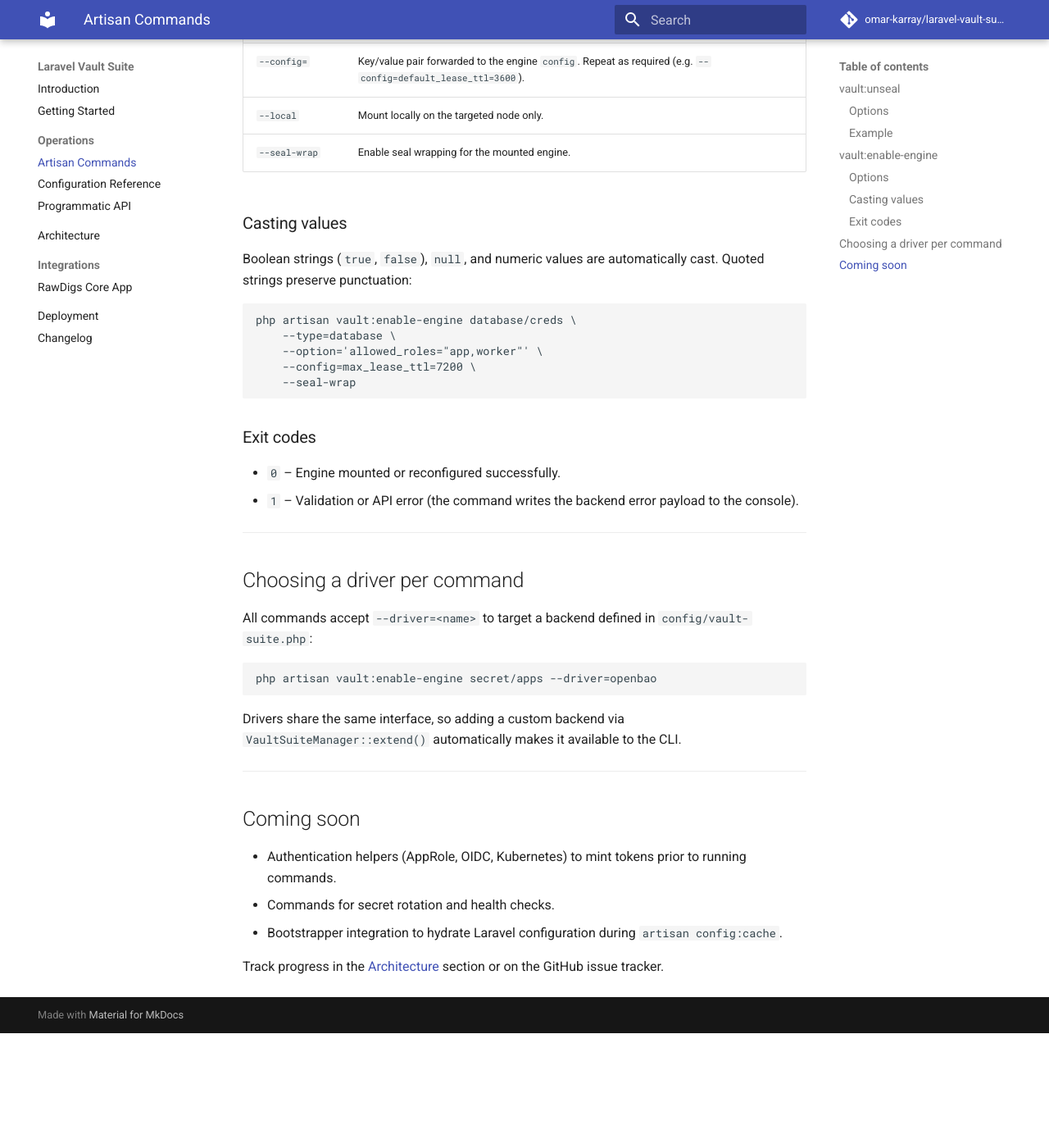
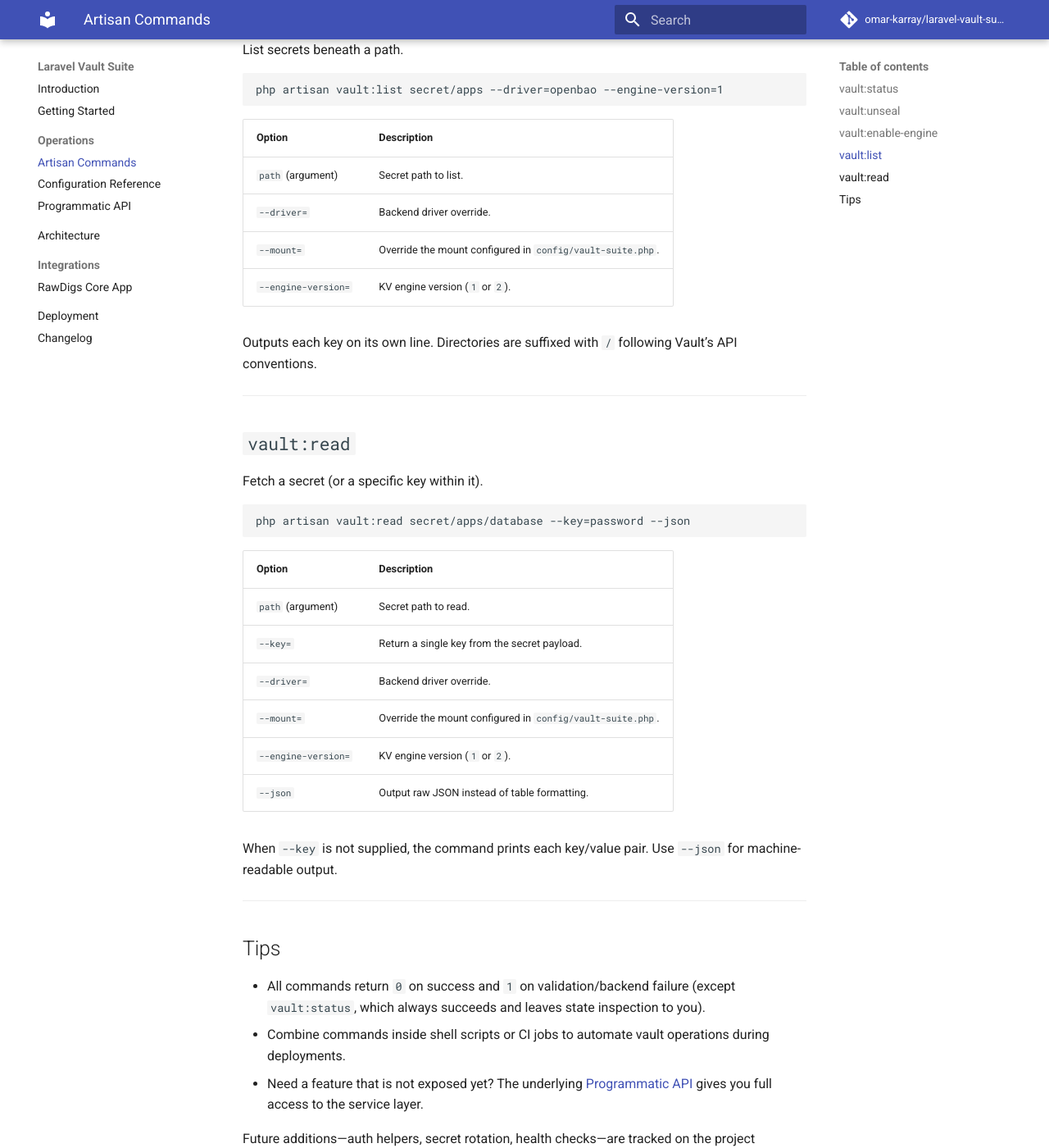
Before and after one commit to omar-karray/Laravel-secrets-manager, an MkDocs documentation site: the page built from docs/commands.md, in a window 1280 px wide and 1400 px high, scrolled down 1995 px. Shown: the whole window at 82% size. Built offline with MkDocs 1.6.1 and Material for MkDocs 9.7.7, drawn with Linux system fonts in a browser that asks for light colours; comment, search, counter and statistics services are not loaded; before the commit the page ends 3255 px from its top, so only the background shows below that; some of the changed text lies outside the part shown.

Commit message:
feat: add status, list, and read vault commands

````diff
--- a/docs/commands.md
+++ b/docs/commands.md
@@ -1,11 +1,24 @@
 # Artisan Commands
 
-Laravel Vault Suite ships with operational commands for the workflows engineers run daily. Commands are auto-registered by the service provider once the package is installed.
+Laravel Vault Suite ships with operational commands for the workflows engineers run daily. Each command accepts a `--driver` flag so you can target any backend defined in `config/vault-suite.php`.
 
-Before you begin:
+Before running commands:
 
-- Ensure your vault backend is reachable from the environment running the command (`VAULT_ADDR`, `VAULT_TOKEN`, …).
-- If you need a different backend per command, pass `--driver=<name>`; the driver must be configured under `config/vault-suite.php`.
+- Ensure the backend is reachable (`VAULT_ADDR`, `VAULT_TOKEN`, …).
+- Use service accounts with least-privilege policies.
+- If you need to switch backends per command, supply `--driver=<name>`.
+
+---
+
+## `vault:status`
+
+Shows the current seal status of the configured backend.
+
+```bash
+php artisan vault:status --driver=openbao
+```
+
+The command prints cluster information and whether additional key shares are required. Exit code is always `0`; check the `Sealed` column for state.
 
 ---
 
@@ -17,38 +30,15 @@ Submit key shares to unseal a Vault/OpenBao cluster.
 php artisan vault:unseal key1 key2 key3
 ```
 
-### Options
+| Argument / Option | Description |
+| --- | --- |
+| `keys*` | Key shares passed inline; they are submitted sequentially. |
+| `--file=` | Path to newline-separated key shares (comments starting with `#` are ignored). |
+| `--driver=` | Override the backend driver (defaults to configuration). |
+| `--reset` | Reset the unseal process before providing key shares. |
+| `--migrate` | Pass the `migrate` flag when changing seal types. |
 
-| Flag | Description |
-| --- | --- |
-| `keys*` argument | One or more key shares passed inline. The command submits them sequentially. |
-| `--file=` | Path to a newline-separated file containing key shares. Comments starting with `#` are ignored. |
-| `--driver=` | Override the backend driver for this run (defaults to the configuration’s `default`). |
-| `--reset` | Reset the unseal process before submitting the first key. Useful when vault reports partial progress from a previous attempt. |
-| `--migrate` | Pass the `migrate` flag to the backend when migrating seal types. |
-
-### Example
-
-```bash
-php artisan vault:unseal --file=storage/keys/unseal.txt --reset
-```
-
-Typical output:
-
-```
-Vault remains sealed. Progress: 2/3 key shares submitted.
-```
-
-If the backend is successfully unsealed you will see:
-
-```
-Vault has been unsealed successfully.
-```
-
-**Exit codes**
-
-- `0` – Vault is unsealed.
-- `1` – Vault remains sealed or the command could not read the provided keys.
+Exit codes: `0` when unsealed, `1` when the backend remains sealed or keys cannot be read.
 
 ---
 
@@ -60,54 +50,65 @@ Enable or reconfigure a secrets engine.
 php artisan vault:enable-engine secret/apps --option=version=2
 ```
 
-### Options
+| Option | Description |
+| --- | --- |
+| `path` (argument) | Mount path for the secrets engine. |
+| `--type=` | Engine type (`kv`, `database`, …). Defaults to `kv`. |
+| `--driver=` | Backend driver override. |
+| `--description=` | Optional human-friendly description. |
+| `--option=` | Key/value forwarded to the engine `options` (repeatable). |
+| `--config=` | Key/value forwarded to engine `config` (repeatable). |
+| `--local` | Mount locally on the current node only. |
+| `--seal-wrap` | Enable seal wrapping for the engine. |
 
-| Flag | Description |
-| --- | --- |
-| `path` argument | The mount path for the engine (e.g. `secret/apps`). |
-| `--type=` | Engine type (defaults to `kv`). |
-| `--driver=` | Backend driver override. |
-| `--description=` | Optional mount description. |
-| `--option=` | Key/value pair forwarded to `options`. Repeat for multiple options (e.g. `--option=allowed_roles="app,worker"`). |
-| `--config=` | Key/value pair forwarded to the engine `config`. Repeat as required (e.g. `--config=default_lease_ttl=3600`). |
-| `--local` | Mount locally on the targeted node only. |
-| `--seal-wrap` | Enable seal wrapping for the mounted engine. |
-
-### Casting values
-
-Boolean strings (`true`, `false`), `null`, and numeric values are automatically cast. Quoted strings preserve punctuation:
-
-```bash
-php artisan vault:enable-engine database/creds \
-    --type=database \
-    --option='allowed_roles="app,worker"' \
-    --config=max_lease_ttl=7200 \
-    --seal-wrap
-```
-
-### Exit codes
-
-- `0` – Engine mounted or reconfigured successfully.
-- `1` – Validation or API error (the command writes the backend error payload to the console).
+Boolean strings (`true`, `false`), `null`, and numerics are automatically cast. Quote complex strings: `--option='allowed_roles="app,worker"'`.
 
 ---
 
-## Choosing a driver per command
+## `vault:list`
 
-All commands accept `--driver=<name>` to target a backend defined in `config/vault-suite.php`:
+List secrets beneath a path.
 
 ```bash
-php artisan vault:enable-engine secret/apps --driver=openbao
+php artisan vault:list secret/apps --driver=openbao --engine-version=1
 ```
 
-Drivers share the same interface, so adding a custom backend via `VaultSuiteManager::extend()` automatically makes it available to the CLI.
+| Option | Description |
+| --- | --- |
+| `path` (argument) | Secret path to list. |
+| `--driver=` | Backend driver override. |
+| `--mount=` | Override the mount configured in `config/vault-suite.php`. |
+| `--engine-version=` | KV engine version (`1` or `2`). |
+
+Outputs each key on its own line. Directories are suffixed with `/` following Vault’s API conventions.
 
 ---
 
-## Coming soon
+## `vault:read`
 
-- Authentication helpers (AppRole, OIDC, Kubernetes) to mint tokens prior to running commands.
-- Commands for secret rotation and health checks.
-- Bootstrapper integration to hydrate Laravel configuration during `artisan config:cache`.
+Fetch a secret (or a specific key within it).
 
-Track progress in the [Architecture](context.md) section or on the GitHub issue tracker.
+```bash
+php artisan vault:read secret/apps/database --key=password --json
+```
+
+| Option | Description |
+| --- | --- |
+| `path` (argument) | Secret path to read. |
+| `--key=` | Return a single key from the secret payload. |
+| `--driver=` | Backend driver override. |
+| `--mount=` | Override the mount configured in `config/vault-suite.php`. |
+| `--engine-version=` | KV engine version (`1` or `2`). |
+| `--json` | Output raw JSON instead of table formatting. |
+
+When `--key` is not supplied, the command prints each key/value pair. Use `--json` for machine-readable output.
+
+---
+
+## Tips
+
+- All commands return `0` on success and `1` on validation/backend failure (except `vault:status`, which always succeeds and leaves state inspection to you).
+- Combine commands inside shell scripts or CI jobs to automate vault operations during deployments.
+- Need a feature that is not exposed yet? The underlying [Programmatic API](api.md) gives you full access to the service layer.
+
+Future additions—auth helpers, secret rotation, health checks—are tracked on the project roadmap.
````
Also changed, not shown: 7 other files.
